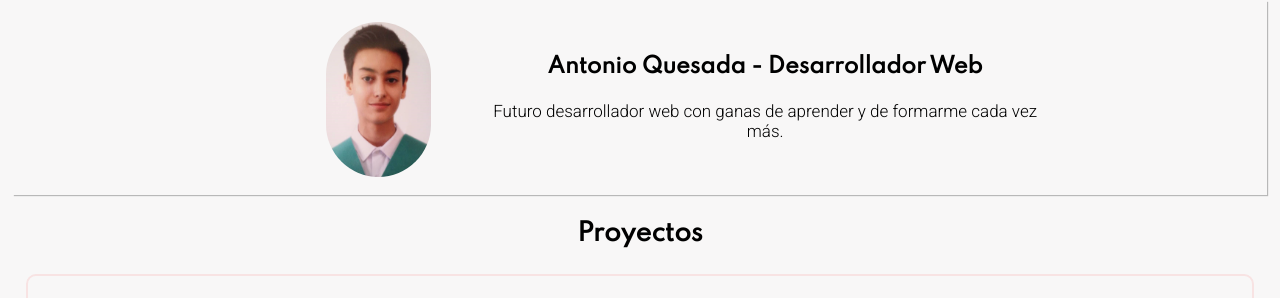
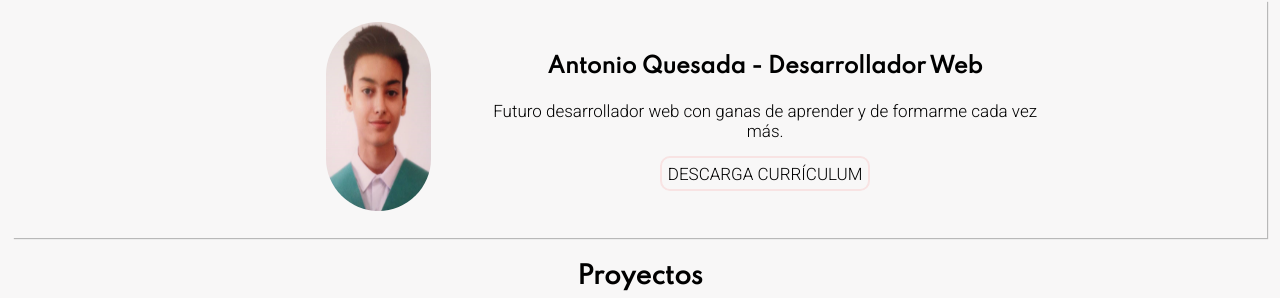
Before and after one commit to antonioqc/antonioqc.github.io, a plain HTML site: page index.html in a window 1280 px wide. Shown: the part 136-434 px from the top of the page. Drawn offline with Linux system fonts and the light colour scheme.

Commit message:
actualizacion portfolio

```diff
--- a/index.html
+++ b/index.html
@@ -37,8 +37,8 @@
             <div id="sobremi">
                 <h2 id="proyecto1">Antonio Quesada - Desarrollador Web</h2>
                 <p>Futuro desarrollador web con ganas de aprender y de formarme cada vez más.</p>
-                <!-- <p><a download="curriculum_AntonioQuesadaCuadrado" href="doc/curriculumVitae.pdf"
-                        target="_blank">DESCARGA CURRÍCULUM</a></p> -->
+                <p><a download="curriculum_AntonioQuesadaCuadrado" href="doc/curriculumVitae.pdf"
+                        target="_blank">DESCARGA CURRÍCULUM</a></p>
             </div>
         </section>
         <h2>Proyectos</h2>
```
